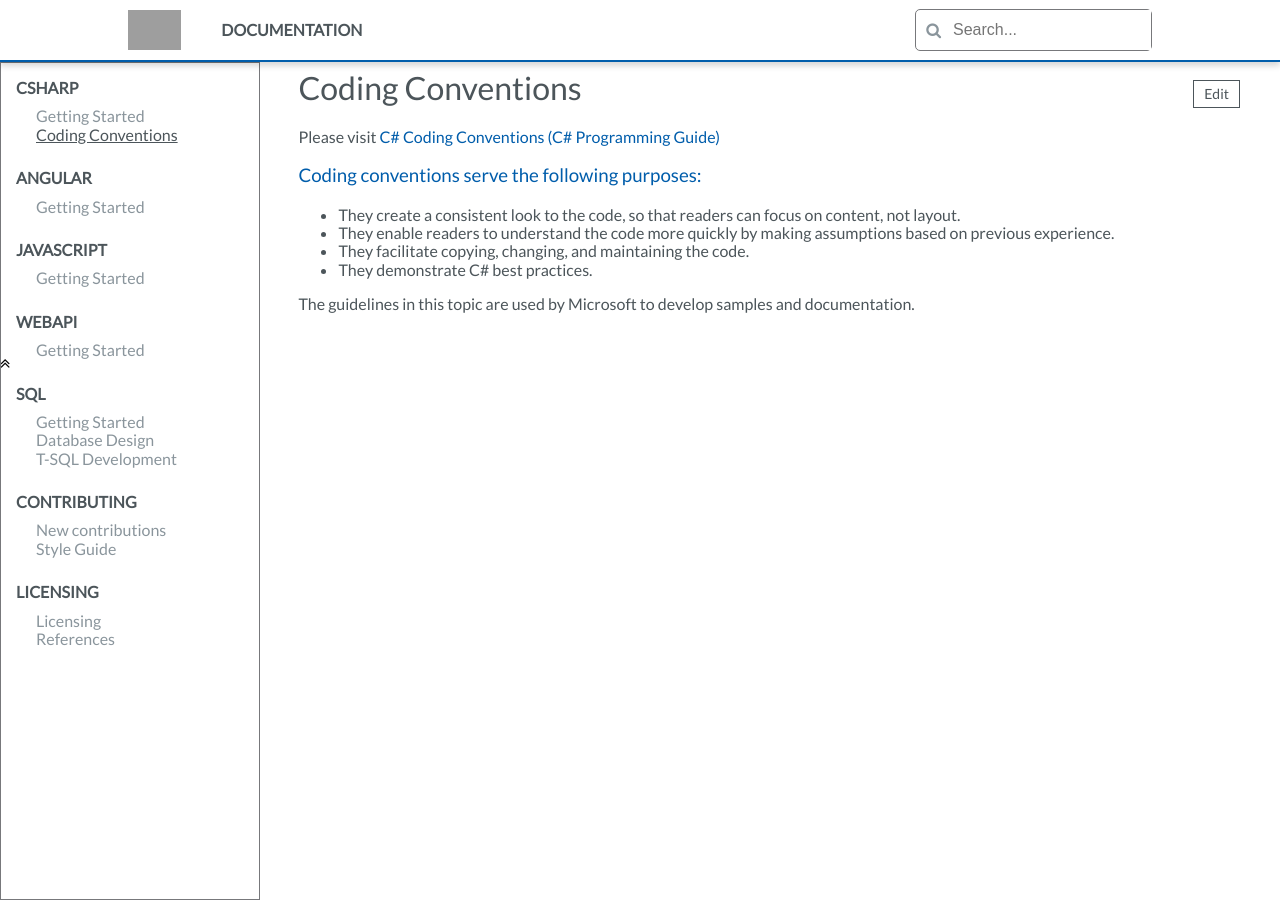
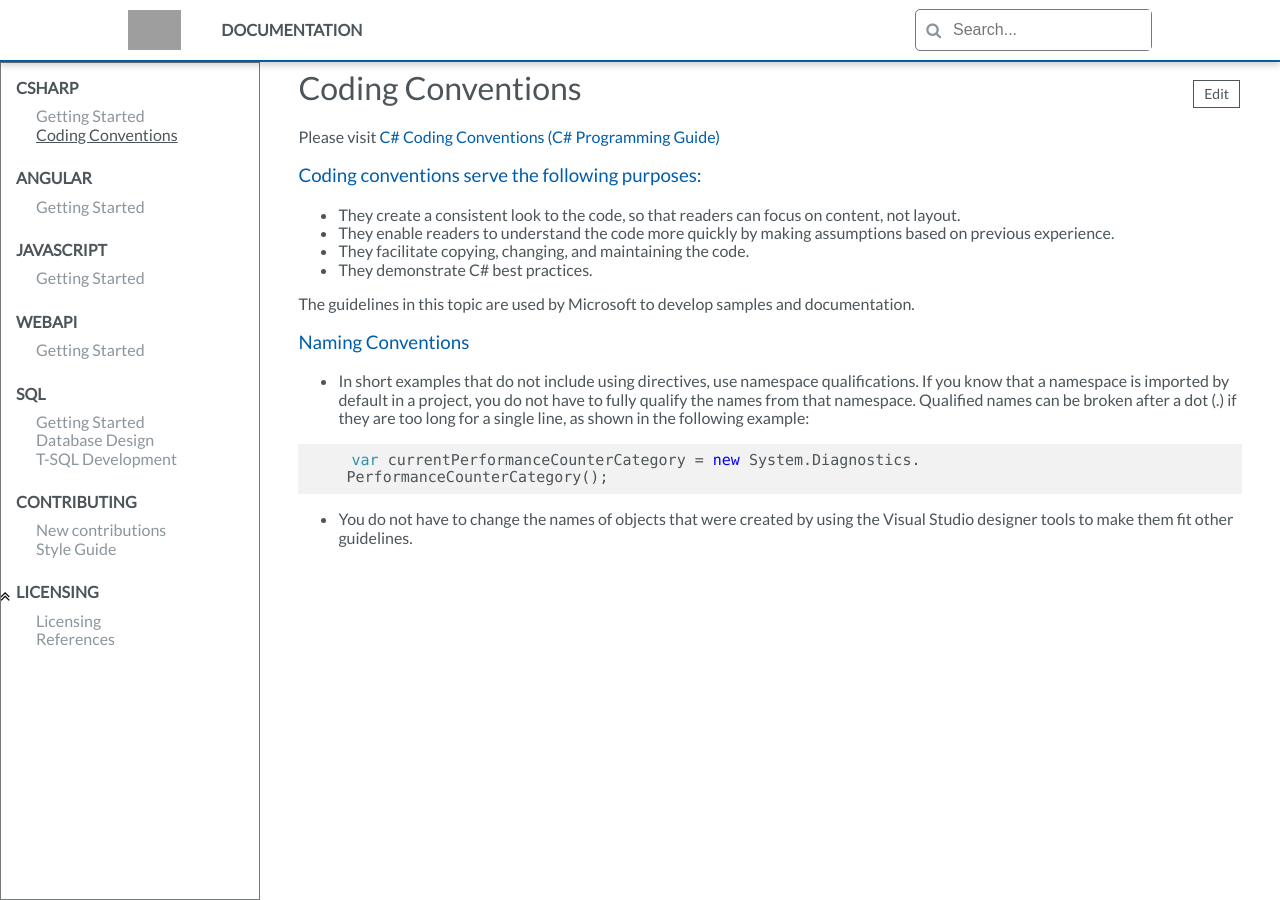
Before and after one commit to gmfjlr/DevForDev, a Jekyll site: the page built from docs/_documentation/csharp/coding-conventions.md, in a window 1280 px wide. Built offline with Jekyll 4.4.1, drawn with Linux system fonts in a browser that asks for light colours; nearby versions of some CDN libraries; comment, search, counter and statistics services are not loaded; grey boxes are pictures that could not be loaded.

Commit message:
Update coding-conventions.md

````diff
--- a/docs/_documentation/csharp/coding-conventions.md
+++ b/docs/_documentation/csharp/coding-conventions.md
@@ -15,3 +15,14 @@ Please visit [C# Coding Conventions (C# Programming Guide)](https://docs.microso
   - They demonstrate C# best practices.
 
 The guidelines in this topic are used by Microsoft to develop samples and documentation.
+
+### Naming Conventions
+
+  - In short examples that do not include using directives, use namespace qualifications. If you know that a namespace is imported by default in a project, you do not have to fully qualify the names from that namespace. Qualified names can be broken after a dot (.) if they are too long for a single line, as shown in the following example:
+
+```csharp
+    var currentPerformanceCounterCategory = new System.Diagnostics.
+    PerformanceCounterCategory();
+```
+
+  - You do not have to change the names of objects that were created by using the Visual Studio designer tools to make them fit other guidelines.
````
